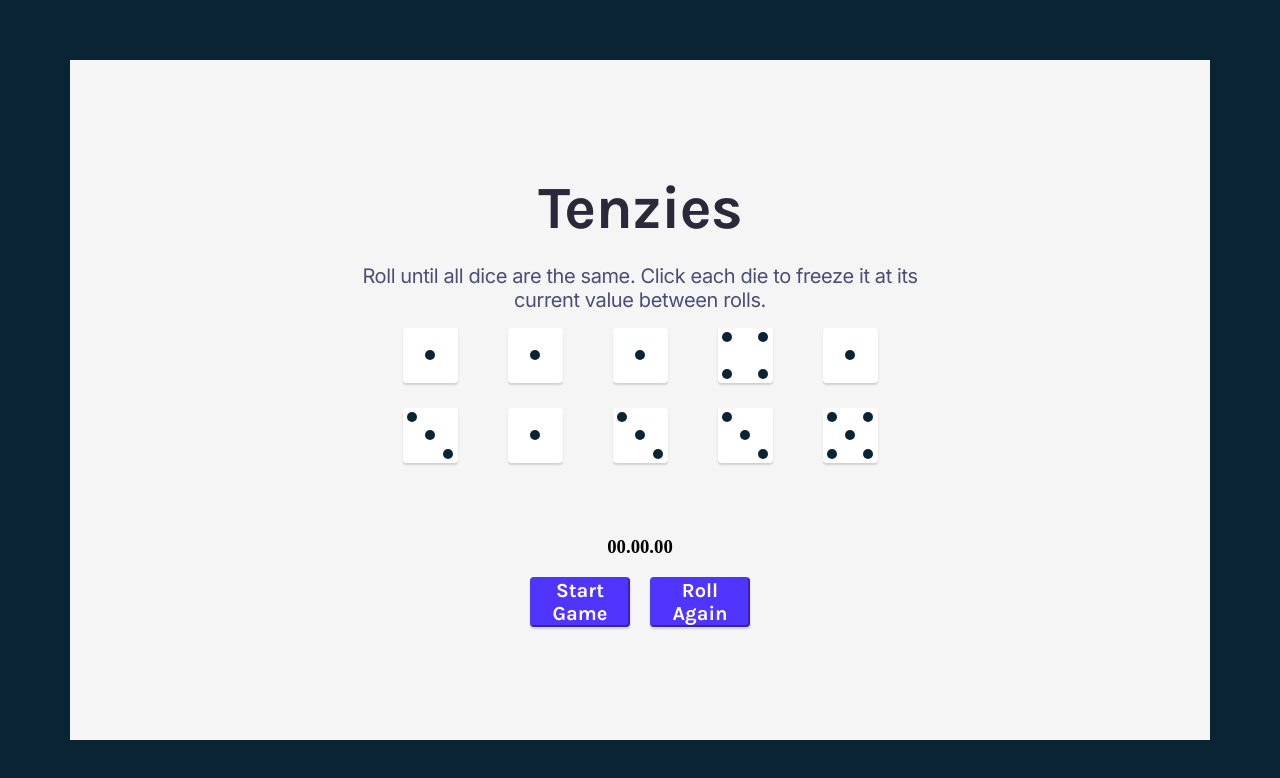
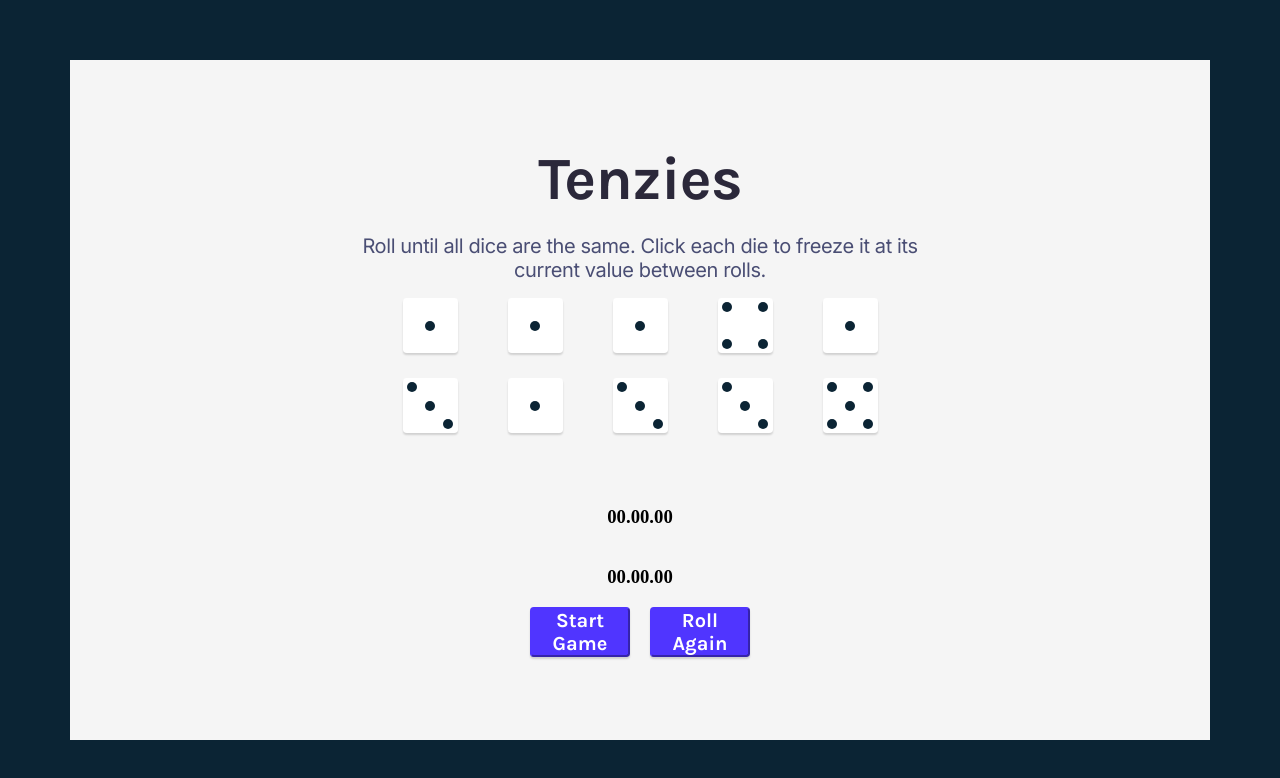
Before and after one commit to dwighthan/tenzies, a React (Create React App) app: page / in a window 1280 px wide. Shown: the top 778 px of the page. Built offline with nearby package versions, Linux system fonts and the light colour scheme.

Commit message:
figuring out how to set a highscore in localStorage

```diff
--- a/src/App.js
+++ b/src/App.js
@@ -1,5 +1,6 @@
 import React from 'react';
 import Die from './components/Die';
+import HighScore from './components/HighScore'
 import './styles.css';
 import { nanoid } from 'nanoid'
 import Confetti from 'react-confetti';
@@ -18,17 +19,60 @@ function App() {
     //our state that changes when the game ends.
     const [tenzies, setTenzies] = React.useState(false)
 
+    //current highScore
+    React.useEffect(() => {
+      localStorage.setItem("score", JSON.stringify(123049))
+      const minuteTest = JSON.parse(localStorage.getItem("score"))
+      console.log(minuteTest)
+    })
 
-    const timer =
-        <h3 className="timer">
-          <span>{("0" + Math.floor(time / 60000) % 60).slice(-2)}</span>
-          <span>.</span>
-          <span>{("0" + Math.floor(time / 1000) % 60).slice(-2)}</span>
-          <span>.</span>
-          <span>{("0" + (time / 10) % 1000).slice(-2)}</span>
-        </h3>
+      // React.useEffect(() => {
 
-    const [highScore, setHighScore] = React.useState(timer)
+      //   if (tenzies && !start) {
+      //     const highScoreMinutes = JSON.parse(localStorage.getItem("minuteScore"))
+      //     const highScoreSeconds = JSON.parse(localStorage.getItem("secondScore"))
+      //     const highScoreMilliSeconds = JSON.parse(localStorage.getItem("millSecondScore"))
+
+      //     const currentMinutes = (0 + Math.floor(time / 60000) % 60).slice(-2)
+      //     const currentSeconds = (0 + Math.floor(time / 1000) % 60).slice(-2)
+      //     const currentMilliseconds = (0 + (time / 10) % 1000).slice(-2)
+
+      //     if (highScoreMinutes >= currentMinutes && highScoreSeconds >= currentSeconds && highScoreMilliSeconds >= currentMilliseconds) {
+      //       localStorage.setItem("minuteScore", JSON.stringify(currentMinutes))
+      //       localStorage.setItem("secondScore", JSON.stringify(currentSeconds))
+      //       localStorage.setItem("millisecondScore", JSON.stringify(currentMilliseconds))
+      //     }
+      //   }
+
+      //   }, [tenzies, time, start])
+
+
+      React.useEffect(() => {
+
+        if (tenzies && !start) {
+          const highScore = JSON.parse(localStorage.getItem("score"))
+
+          const score = time
+
+          if (highScore >= score) {
+            localStorage.setItem("minuteScore", JSON.stringify(score))
+          }
+        }
+
+        }, [tenzies, time, start])
+
+    //useEffect checks every die for win condition. All dice must be held and have the same value.
+    React.useEffect(() => {
+      const firstValue = dice[0].value
+      const isAllHeld = dice.every((die) => (die.isHeld === true))
+      const isAllSame = dice.every((die) => (die.value === firstValue))
+      if (isAllHeld && isAllSame) {
+          setTenzies(true)
+          setStart(false)
+        }
+
+      }
+      , [dice])
 
     //this useEffect is super clever. Triggers when start changes. If timer = t, then we set the interval to add 10 to time every 10 milliseconds.
     //If timer = f, we clear interval and stop the time from continuously adding.
@@ -44,19 +88,6 @@ function App() {
 
       return () => clearInterval(interval)
     }, [start])
-
-
-    //useEffect checks every die for win condition. All dice must be held and have the same value.
-    React.useEffect(() => {
-      const firstValue = dice[0].value
-      const isAllHeld = dice.every((die) => (die.isHeld === true))
-      const isAllSame = dice.every((die) => (die.value === firstValue))
-      if (isAllHeld && isAllSame) {
-          setTenzies(true)
-          setStart(false)
-        }
-      }
-      , [dice])
 
 
     //starts game. Goes on start game btn.
@@ -132,6 +163,11 @@ function App() {
       <Die key={die.id} value={die.value} isHeld={die.isHeld} holdDice={() => holdDice(die.id)} checkTimer={start}/>
     ))
 
+    const minutes = <span>{("0" + Math.floor(time / 60000) % 60).slice(-2)}</span>
+    const seconds = <span>{("0" + Math.floor(time / 1000) % 60).slice(-2)}</span>
+    const milliSeconds = <span>{("0" + (time / 10) % 1000).slice(-2)}</span>
+
+
 
 
   return (
@@ -144,7 +180,14 @@ function App() {
         {diceArray}
       </div>
 
-        {timer}
+        <HighScore minutes={minutes} seconds={seconds} milliSeconds={milliSeconds}/>
+        <h3 className="timer">
+          {minutes}
+          <span>.</span>
+          {seconds}
+          <span>.</span>
+          {milliSeconds}
+        </h3>
 
       <div className="button-container">
          {tenzies || start ? <button className="button-reroll" onClick={newGame}>New Game</button> :
--- /dev/null
+++ b/src/components/HighScore.js
@@ -0,0 +1,23 @@
+import React from "react"
+
+export default function HighScore(props) {
+
+    const [highScore, setHighScore] = ("")
+
+    React.useEffect(() => {
+        localStorage.setItem("highScore", highScore)
+      })
+
+    return(
+        <div>
+        <h3 className="timer">
+          {props.minutes}
+          <span>.</span>
+          {props.seconds}
+          <span>.</span>
+          {props.milliSeconds}
+        </h3>
+
+        </div>
+    )
+}
```
